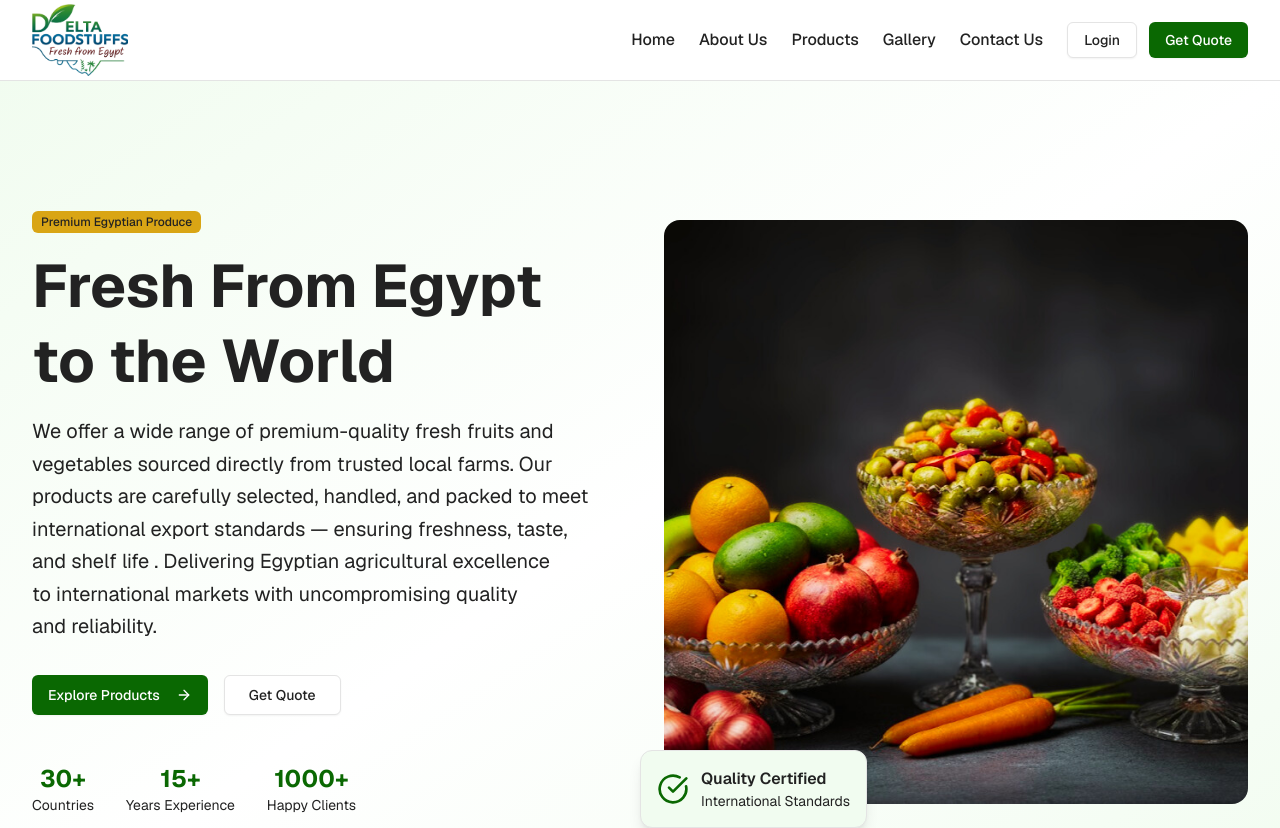
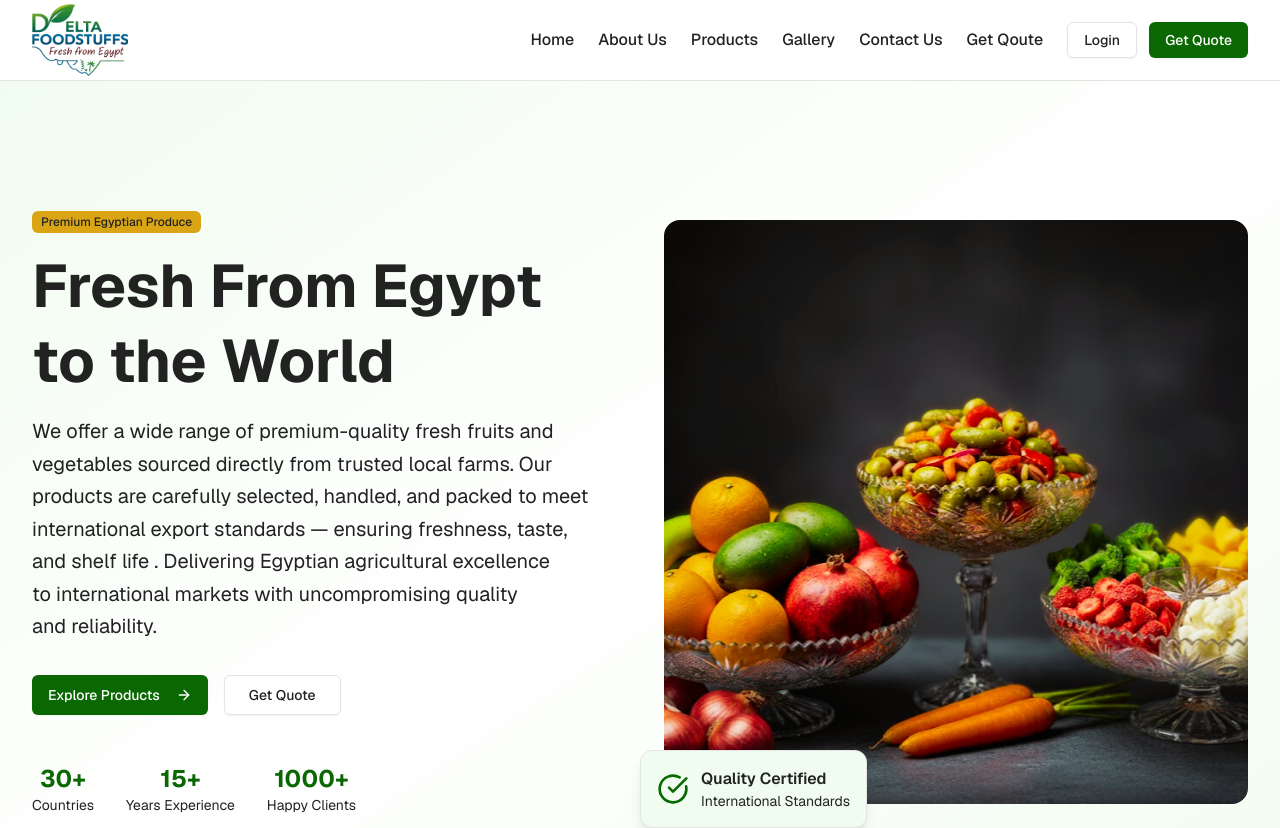
Before and after one commit to Ahmed-Zidan25/deltafoodstuffs.com-Final-Website, a Next.js app: page / in a window 1280 px wide. Shown: the top 828 px of the page. Built offline with nearby package versions, Linux system fonts and the light colour scheme.

Commit message:
nav bar alignment

```diff
--- a/components/navigation.tsx
+++ b/components/navigation.tsx
@@ -19,6 +19,7 @@ const Navigation = () => {
     { name: "Products", href: "/products"},
     { name: "Gallery", href: "/gallery" },
     { name: "Contact Us", href: "/contact" },
+    { name: "Get Qoute", href: "/contact" },
   ]
 return (
   <nav className="bg-background border-b border-border sticky top-0 z-50">
```
